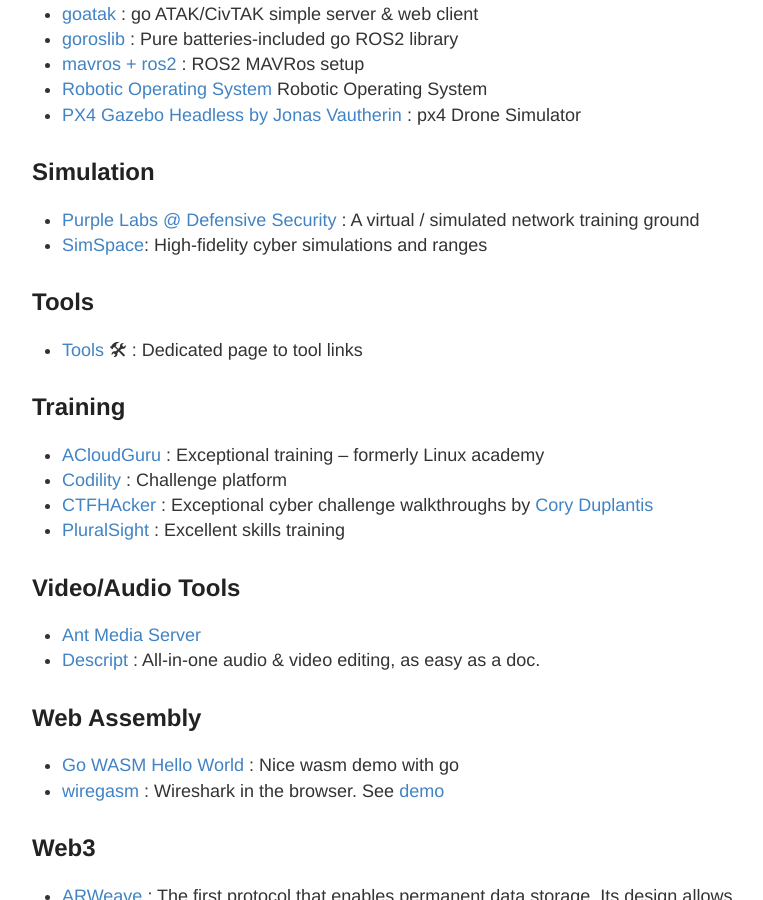
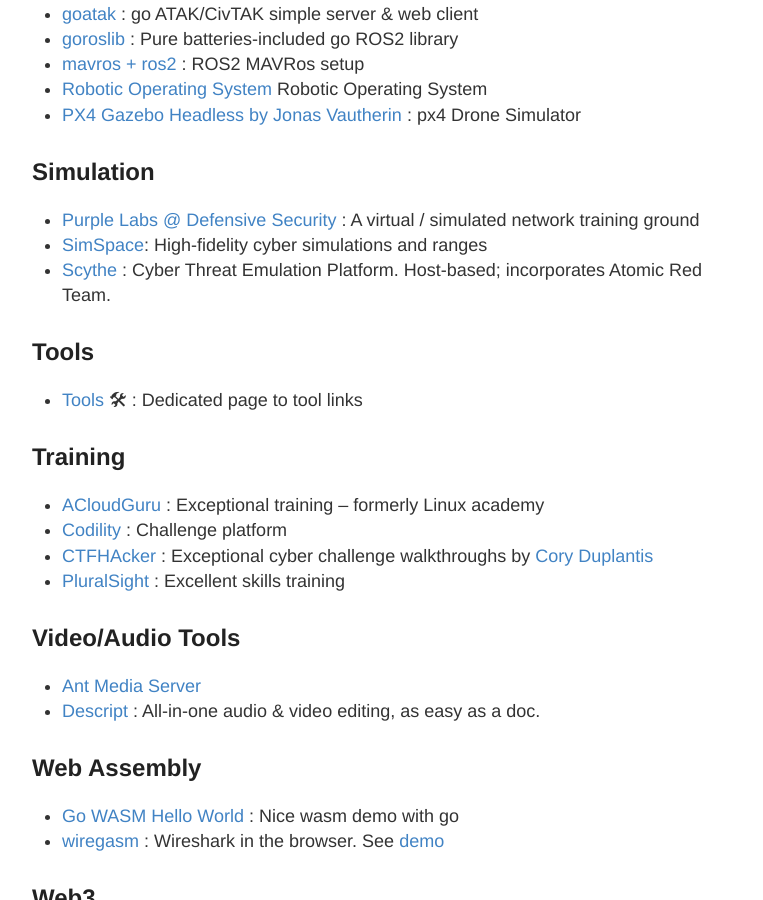
Before and after one commit to stevehenderson/stevehenderson.github.io, a Jekyll site: the page built from links.md, in a window 1280 px wide and 900 px high, scrolled down 5532 px. Shown: the whole window, without its empty margins (248-1011 px from the left). Built offline with Jekyll 4.4.1, drawn with Linux system fonts in a browser that asks for light colours.

Commit message:
Update links.md

```diff
--- a/links.md
+++ b/links.md
@@ -179,6 +179,8 @@
 ## Simulation
    * [Purple Labs @ Defensive Security](https://www.defensive-security.com/purplelabs/) : A virtual / simulated network training ground
    * [SimSpace](https://www.simspace.com/):  High-fidelity cyber simulations and ranges
+   * [Scythe](https://scythe.io/) : Cyber Threat Emulation Platform.  Host-based; incorporates Atomic Red Team.
+
 
 ## Tools
   * [Tools](http://stevehenderson.github.io/tools/) 🛠 : Dedicated page to tool links
```
